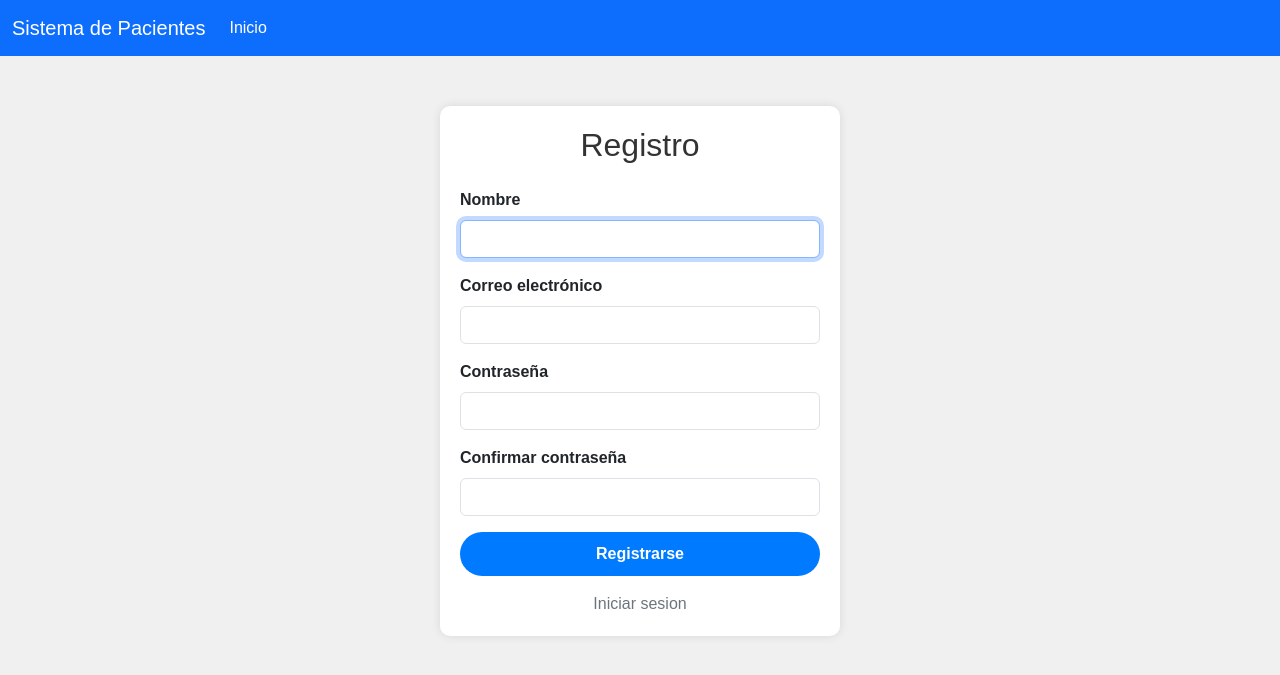
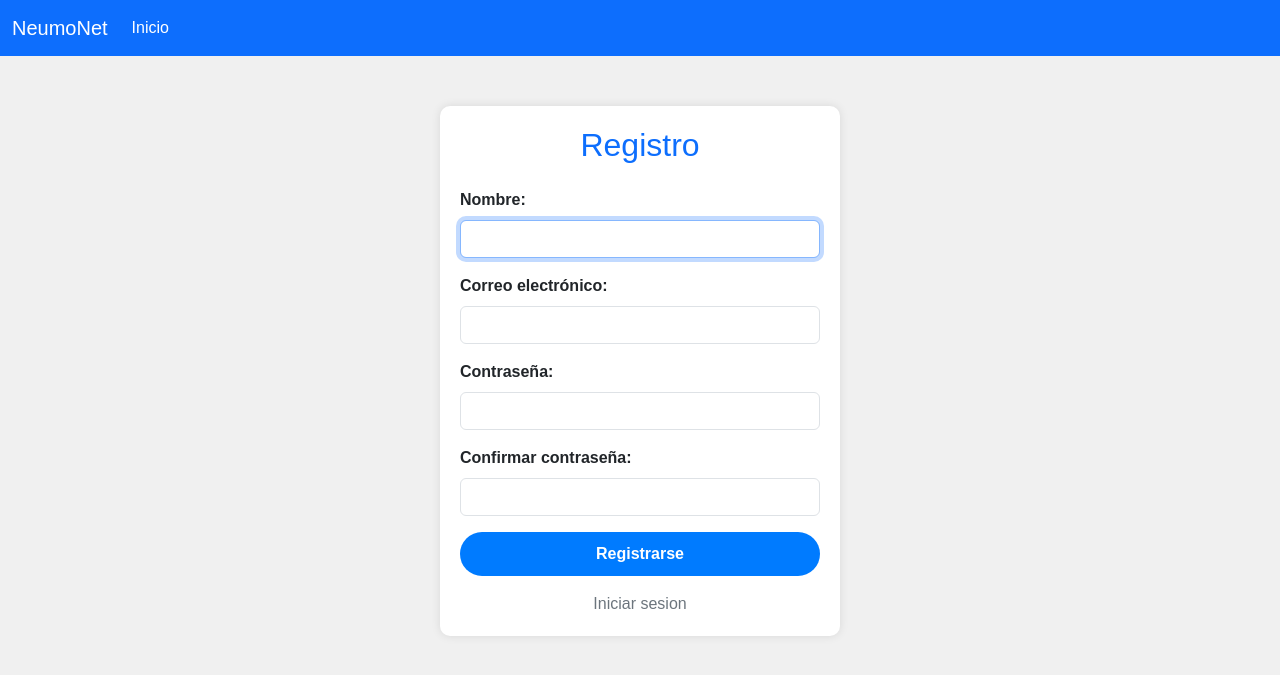
Before and after one commit to ejp16/pneumonia-detection, a Django app: page /usuario/register/ in a window 1280 px wide. Shown: the top 675 px of the page. Run offline with Django 5.2, Linux system fonts and the light colour scheme; some libraries are stand-ins or nearby versions.

Commit message:
Agregado nombre, titulo y favicon. Agregados validadores con regex en forms.py

```diff
--- a/pneumonia_detection/Procfile.txt
+++ /dev/null
@@ -1 +0,0 @@
-web: python manage.py migrate && python manage.py collectstatic --no-input && gunicorn locallibrary.wsgi
--- a/pneumonia_detection/pneumonia_detection/settings.py
+++ b/pneumonia_detection/pneumonia_detection/settings.py
@@ -39,7 +39,6 @@ INSTALLED_APPS = [
     'django.contrib.staticfiles',
     'usuario',
     'bootstrap5',
-    "debug_toolbar",
 ]
 
 MIDDLEWARE = [
@@ -51,7 +50,6 @@ MIDDLEWARE = [
     'django.contrib.auth.middleware.AuthenticationMiddleware',
     'django.contrib.messages.middleware.MessageMiddleware',
     'django.middleware.clickjacking.XFrameOptionsMiddleware',
-    "debug_toolbar.middleware.DebugToolbarMiddleware",
 ]
 
 ROOT_URLCONF = 'pneumonia_detection.urls'
--- a/pneumonia_detection/runtime.txt
+++ /dev/null
@@ -1 +0,0 @@
-python-3.10.11
--- a/pneumonia_detection/usuario/forms.py
+++ b/pneumonia_detection/usuario/forms.py
@@ -44,7 +44,6 @@ class FormRegistrarPaciente(forms.ModelForm):
             'telefono',
             'email',
             'direccion',
-            'edad',
             'fecha_nacimiento',
             ]
 
@@ -53,18 +52,17 @@ class FormRegistrarPaciente(forms.ModelForm):
         ('M', 'Mujer')
     )
 
-    nombre = forms.CharField(label='Nombre', required=True, max_length=40, widget=forms.TextInput(attrs={'class': 'form-control',}))
-    apellido = forms.CharField(label='Apellido', required=True, max_length=40, widget=forms.TextInput(attrs={'class': 'form-control',}))
-    cedula = forms.CharField(label='Cedula', required=True, max_length=12, validators=[RegexValidator('[+-/%]', inverse_match=True)], widget=forms.TextInput(attrs={'class': 'form-control',}))
+    nombre = forms.CharField(label='Nombre', required=True, max_length=40, validators=[RegexValidator('[0-9+-/%]', inverse_match=True)], widget=forms.TextInput(attrs={'class': 'form-control',}))
+    apellido = forms.CharField(label='Apellido', required=True, max_length=40, validators=[RegexValidator('[0-9+-/%]', inverse_match=True)], widget=forms.TextInput(attrs={'class': 'form-control',}))
+    cedula = forms.CharField(label='Cedula', required=True, max_length=12, validators=[RegexValidator('[a-z+-/%]', inverse_match=True)], widget=forms.TextInput(attrs={'class': 'form-control',}))
     sexo = forms.ChoiceField(choices=CHOICES, widget=forms.Select(attrs={'class': 'form-select'}))
-    peso = forms.CharField(label='Peso en Kg', required=True, widget=forms.TextInput(attrs={'class': 'form-control',}))
-    altura = forms.CharField(label='Altura en cm', required=True, widget=forms.TextInput(attrs={'class': 'form-control',}))
-    telefono = forms.CharField(label='Telefono', required=True, max_length=16, widget=forms.TextInput(attrs={'class': 'form-control', }))
+    peso = forms.IntegerField(label='Peso en Kg', min_value=0, required=True, widget=forms.NumberInput(attrs={'class': 'form-control',}))
+    altura = forms.IntegerField(label='Altura en cm', required=True, widget=forms.NumberInput(attrs={'class': 'form-control',}))
+    telefono = forms.CharField(label='Telefono', required=True, max_length=16, validators=[RegexValidator('[a-z+-/%-]', inverse_match=True)], widget=forms.TextInput(attrs={'class': 'form-control', }))
     email = forms.EmailField(required=True, label='Correo electronico', widget=forms.EmailInput(
         attrs={'class': 'form-control'}
     ))
     direccion = forms.CharField(required=True, max_length=255, widget=forms.Textarea(attrs={"rows":"5", 'class': 'form-control'}))
-    edad = forms.IntegerField(label='Edad', min_value=0, required=True, widget=forms.NumberInput(attrs={'class': 'form-control',}))
     fecha_nacimiento = forms.DateField(widget=forms.DateInput(attrs={'class': 'form-control', 'type': 'date'}))
 
 class AntecedentesForm(forms.Form):
--- a/pneumonia_detection/usuario/templates/base_navbar_paciente.html
+++ b/pneumonia_detection/usuario/templates/base_navbar_paciente.html
@@ -13,6 +13,9 @@
     <link href="https://cdnjs.cloudflare.com/ajax/libs/font-awesome/5.15.3/css/all.min.css" rel="stylesheet">
     <link href="https://cdn.jsdelivr.net/npm/bootstrap-icons@1.7.2/font/bootstrap-icons.css" rel="stylesheet">
 
+    <link rel="shortcut icon" type="image/png" href="{% static 'neumonet-logo.ico' %}"/>
+
+    <title>Neumonet</title>
 
 </head>
 
--- a/pneumonia_detection/usuario/templates/editar_historia.html
+++ b/pneumonia_detection/usuario/templates/editar_historia.html
@@ -40,12 +40,6 @@
         </div>
 
         <div class="col-sm-5">
-            {{ form.edad.label_tag }}
-            {{ form.edad }}
-        </div>
-
-
-        <div class="col-sm-5">
             {{ form.cedula.label_tag }}
             {{ form.cedula }}
         </div>
--- a/pneumonia_detection/usuario/templates/login.html
+++ b/pneumonia_detection/usuario/templates/login.html
@@ -14,7 +14,7 @@
 
 <nav class="navbar navbar-expand-lg navbar-dark bg-primary">
   <div class="container-fluid">
-      <a class="navbar-brand" href="#"><i class="bi bi-hospital"></i> Sistema de Pacientes</a>
+      <a class="navbar-brand" href="#"><i class="bi bi-hospital"></i>NeumoNet</a>
       <button class="navbar-toggler" type="button" data-bs-toggle="collapse" data-bs-target="#navbarContent" aria-controls="navbarContent" aria-expanded="false" aria-label="Toggle navigation">
           <span class="navbar-toggler-icon"></span>
       </button>
--- a/pneumonia_detection/usuario/templates/registrar_informe.html
+++ b/pneumonia_detection/usuario/templates/registrar_informe.html
@@ -32,7 +32,7 @@
                 <label for="patientReportConsultationDate" class="patient-report-label form-label">Fecha consulta:</label>
                 {{ form.fecha_consulta }}
             </div>
-            <button type="submit" class="patient-report-submit-btn btn btn-primary">Enviar</button>
+            <button type="submit" class="patient-report-submit-btn btn btn-primary">Registrar informe</button>
 
             <input type='hidden' value='{{ paciente.id }}' name='pk'>
 
--- a/pneumonia_detection/usuario/templates/registrar_paciente.html
+++ b/pneumonia_detection/usuario/templates/registrar_paciente.html
@@ -47,13 +47,9 @@
                     </div>
                 </div>
                 <div class="row mb-3">
-                    <div class="col-md-6">
+                    <div class="col-md-12">
                         <label for="cedula" class="form-label">Cédula</label>
                         {{ form.cedula }}
-                    </div>
-                    <div class="col-md-6">
-                        <label for="edad" class="form-label">Edad</label>
-                        {{ form.edad }}
                     </div>
                 </div>
                 <div class="row mb-3">
--- a/pneumonia_detection/usuario/templates/registro.html
+++ b/pneumonia_detection/usuario/templates/registro.html
@@ -16,7 +16,7 @@
 
 <nav class="navbar navbar-expand-lg navbar-dark bg-primary">
     <div class="container-fluid">
-        <a class="navbar-brand" href="#"><i class="bi bi-hospital"></i> Sistema de Pacientes</a>
+        <a class="navbar-brand" href="#"><i class="bi bi-hospital"></i>NeumoNet</a>
         <button class="navbar-toggler" type="button" data-bs-toggle="collapse" data-bs-target="#navbarContent" aria-controls="navbarContent" aria-expanded="false" aria-label="Toggle navigation">
             <span class="navbar-toggler-icon"></span>
         </button>
@@ -41,22 +41,22 @@
 
 <div class="container">
     <div class="registro-form-container">
-        <h2 class="text-center registro-form-title">Registro</h2>
+        <h2 class="titulo-formulario card-title text-center mb-4">Registro</h2>
         <form method='post'>  {% csrf_token %}
             <div class="registro-form-input">
-                <label for="nombre" class="form-label">Nombre</label>
+                <label for="nombre" class="form-label">Nombre:</label>
                 {{ form.username }}
             </div>
             <div class="registro-form-input">
-                <label for="correo" class="form-label">Correo electrónico</label>
+                <label for="correo" class="form-label">Correo electrónico:</label>
                 {{ form.email }}
             </div>
             <div class="registro-form-input">
-                <label for="contrasena" class="form-label">Contraseña</label>
+                <label for="contrasena" class="form-label">Contraseña:</label>
                 {{ form.password1 }}
             </div>
             <div class="registro-form-input">
-                <label for="confirmar-contrasena" class="form-label">Confirmar contraseña</label>
+                <label for="confirmar-contrasena" class="form-label">Confirmar contraseña:</label>
                 {{ form.password2 }}
             </div>
             <button type="submit" class="btn btn-primary w-100 registro-form-button">Registrarse</button>
--- a/pneumonia_detection/usuario/views.py
+++ b/pneumonia_detection/usuario/views.py
@@ -9,15 +9,9 @@ from django.contrib import messages
 from .forms import FormRegistro, LoginForm, AntecedentesForm, FormRegistrarPaciente, InformeForm
 from .utils import Modelo, EnviarMail, render_to_pdf
 from django.urls import reverse
-from django.contrib.auth import get_user_model
 from django.utils.crypto import get_random_string
 from django.contrib.auth.models import Group
 from django.contrib.auth.mixins import UserPassesTestMixin
-from django_xhtml2pdf.utils import generate_pdf
-from django.template.loader import render_to_string
-from django.template.loader import get_template
-from io import BytesIO
-from xhtml2pdf import pisa
 
 class MedicoUserMixin(LoginRequiredMixin, UserPassesTestMixin):
     def test_func(self):
@@ -105,7 +99,7 @@ class RegistrarPacienteView(MedicoUserMixin, CreateView):
         paciente = form_class.save(commit=False)
         user = self.request.user
         clave = get_random_string(8) #genera la clave del paciente
-
+        paciente_exist = Paciente.objects.filter(cedula=paciente.cedula)
         user_paciente = User.objects.filter(email=paciente.email).first() #Verifica si el email ingresado ya esta en uso por un Usuario
         if user_paciente:
             #Si esta en uso, crear registro en la tabla Paciente y asignar el id_usuario_paciente al Usuario ligado a ese correo
```
Also changed, not shown: pneumonia_detection/usuario/templates/base_navbar_medico.html (+7 -1 lines), pneumonia_detection/usuario/static/neumonet-logo.ico (added), pneumonia_detection/usuario/static/neumonet-logo.svg (added), 1 other file.
